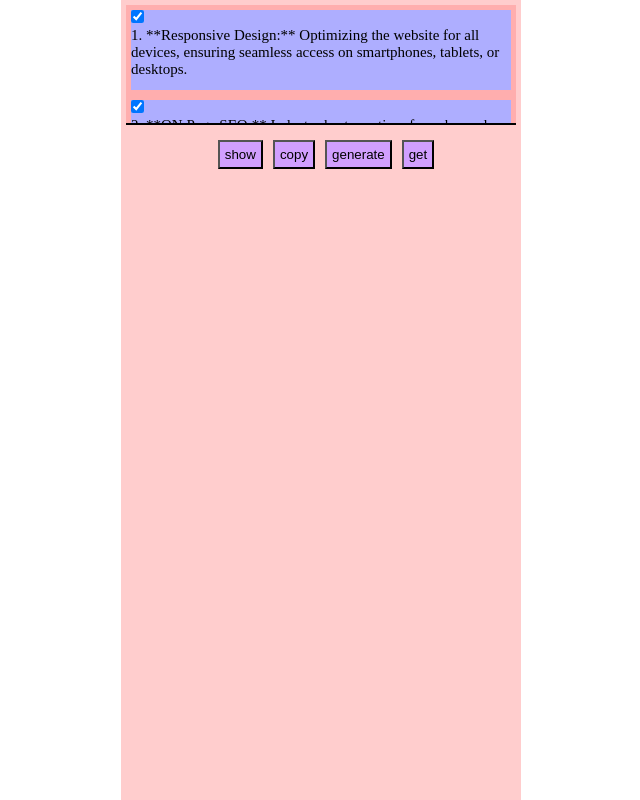
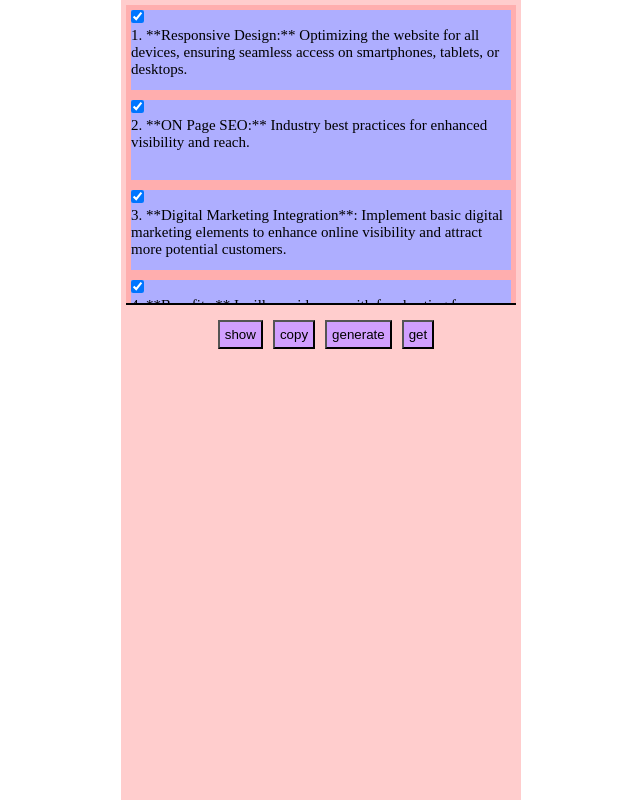
Before and after one commit to nadeemhh/stock-calc, a website: page client/temlate.html in a window 1280 px wide. Shown: the whole page, without its empty margins (319-959 px from the left). Drawn offline with Linux system fonts and the light colour scheme.

Commit message:
Update temlate.html

```diff
--- a/client/temlate.html
+++ b/client/temlate.html
@@ -9,7 +9,7 @@
 
 .main-parent{width:400px;height: 100%;background-color: rgb(255, 205, 205);overflow-y: auto;padding: 5px;}
 
-.available-sentance{width:100%;height: 120px;background-color: rgb(255, 174, 174);overflow-y: scroll;margin-bottom: 10px;border-bottom: 2px solid rgb(0, 0, 0);padding: 5px;}
+.available-sentance{width:100%;height: 300px;background-color: rgb(255, 174, 174);overflow-y: scroll;margin-bottom: 10px;border-bottom: 2px solid rgb(0, 0, 0);padding: 5px;}
 
 .text-container-parent{height: 80px;background-color: rgb(174, 174, 255);font-size: 15px;overflow-y: auto;margin-bottom: 10px;}
 
```
